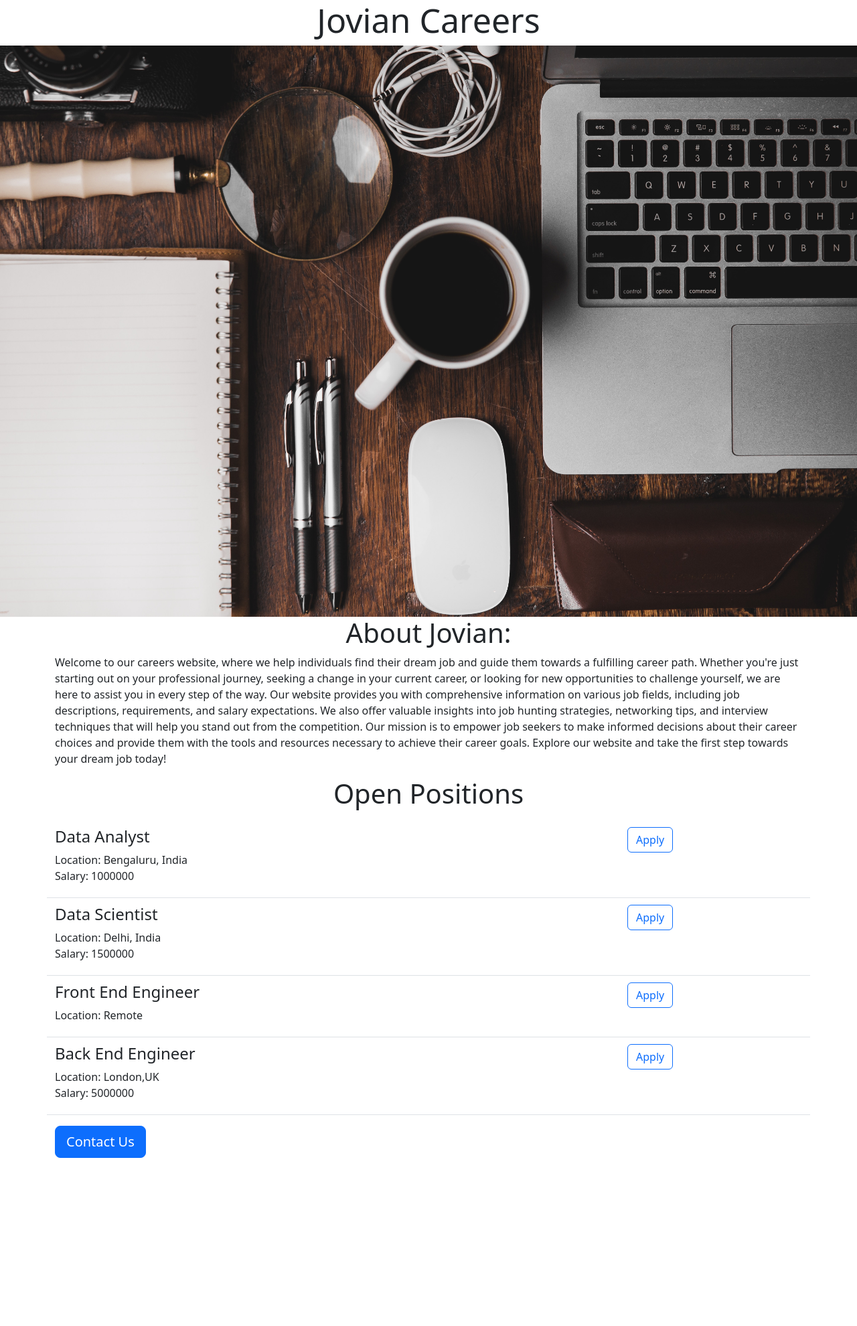
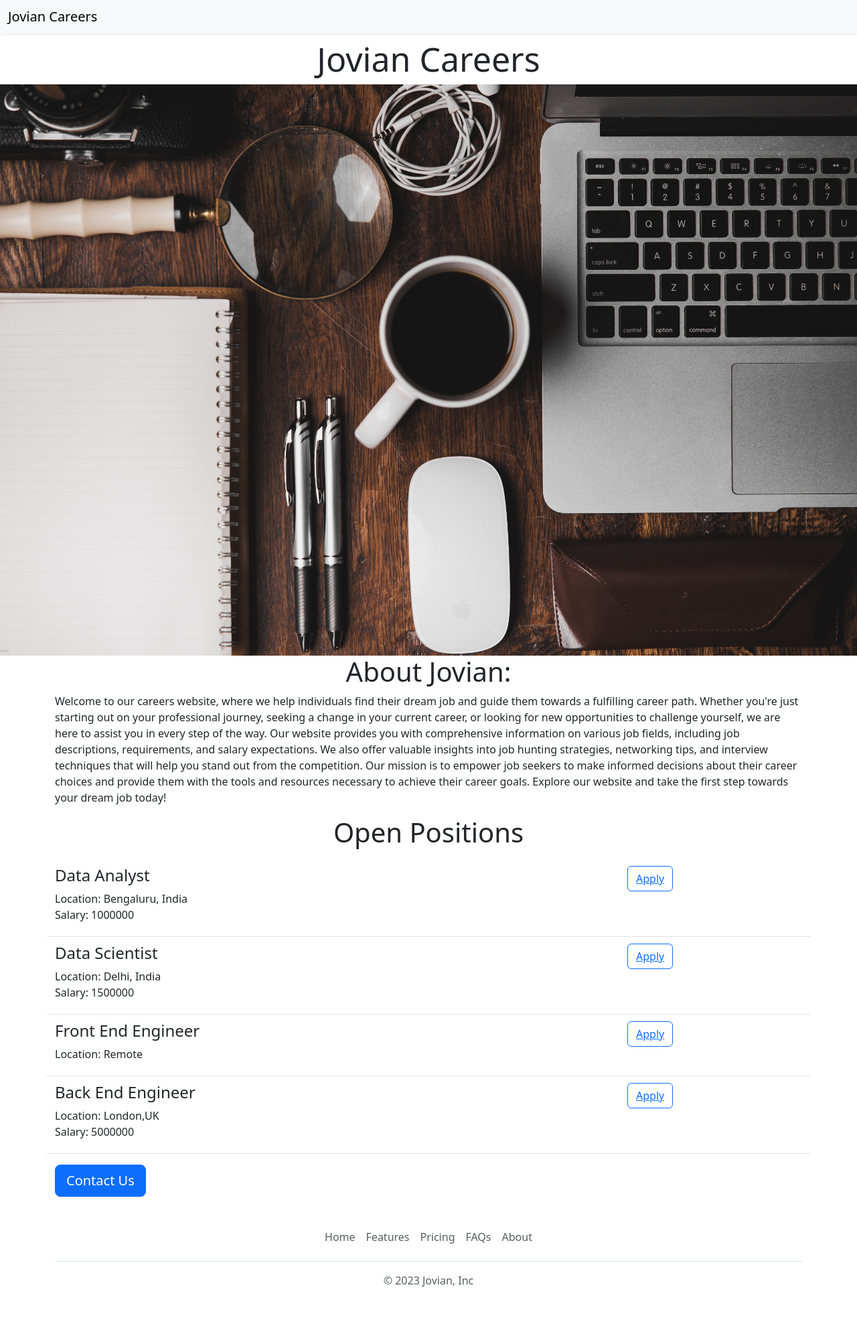
Before and after one commit to akshatg5/career-website, a Flask app: page / in a window 1280 px wide. Shown: the whole page at 67% size. Before the commit the page ends 1729 px from the top, so only its background shows below. Run offline with Flask 3, Linux system fonts and the light colour scheme.

Commit message:
header footer

```diff
--- /dev/null
+++ b/templates/footer.html
@@ -0,0 +1,12 @@
+<div class="container">
+    <footer class="py-3 my-4">
+        <ul class="nav justify-content-center border-bottom pb-3 mb-3">
+            <li class="nav-item"><a href="#" class="nav-link px-2 text-body-secondary">Home</a></li>
+            <li class="nav-item"><a href="#" class="nav-link px-2 text-body-secondary">Features</a></li>
+            <li class="nav-item"><a href="#" class="nav-link px-2 text-body-secondary">Pricing</a></li>
+            <li class="nav-item"><a href="#" class="nav-link px-2 text-body-secondary">FAQs</a></li>
+            <li class="nav-item"><a href="#" class="nav-link px-2 text-body-secondary">About</a></li>
+        </ul>
+        <p class="text-center text-body-secondary">&copy; 2023 Jovian, Inc</p>
+    </footer>
+</div>
--- a/templates/home.html
+++ b/templates/home.html
@@ -13,6 +13,7 @@
 </head>
 
 <body>
+    {%include 'navbar.html' %}
     <h1>Jovian Careers</h1>
     <img src="static\banner.jpg" class="img-fluid" alt="" id="banner">
     <div class="container">
@@ -30,5 +31,6 @@
         <button class="btn btn-primary btn-lg">Contact Us</button>
     </div>
 </body>
+{% include 'footer.html' %}
 
 </html>
--- a/templates/jobitem.html
+++ b/templates/jobitem.html
@@ -19,7 +19,7 @@
             {% endif %}
         </div>
         <div class="col-3 " style="margin-top : 10px;">
-            <button type="button" class="btn btn-outline-primary">Apply</button>
+            <button type="button" class="btn btn-outline-primary"> <a href="mailto:akshatgirdhar05@gmail.com?"  >Apply</a></button>
         </div>
     </div>
 </body>
--- /dev/null
+++ b/templates/navbar.html
@@ -0,0 +1,10 @@
+<!-- As a heading -->
+<nav class="navbar bg-body-tertiary shadow-sm fixed-top bg-white">
+    <div class="container-fluid">
+        <span class="navbar-brand mb-0 h1">Jovian Careers</span>
+    </div>
+</nav>
+
+<div style="height:58px">
+
+</div>
```
